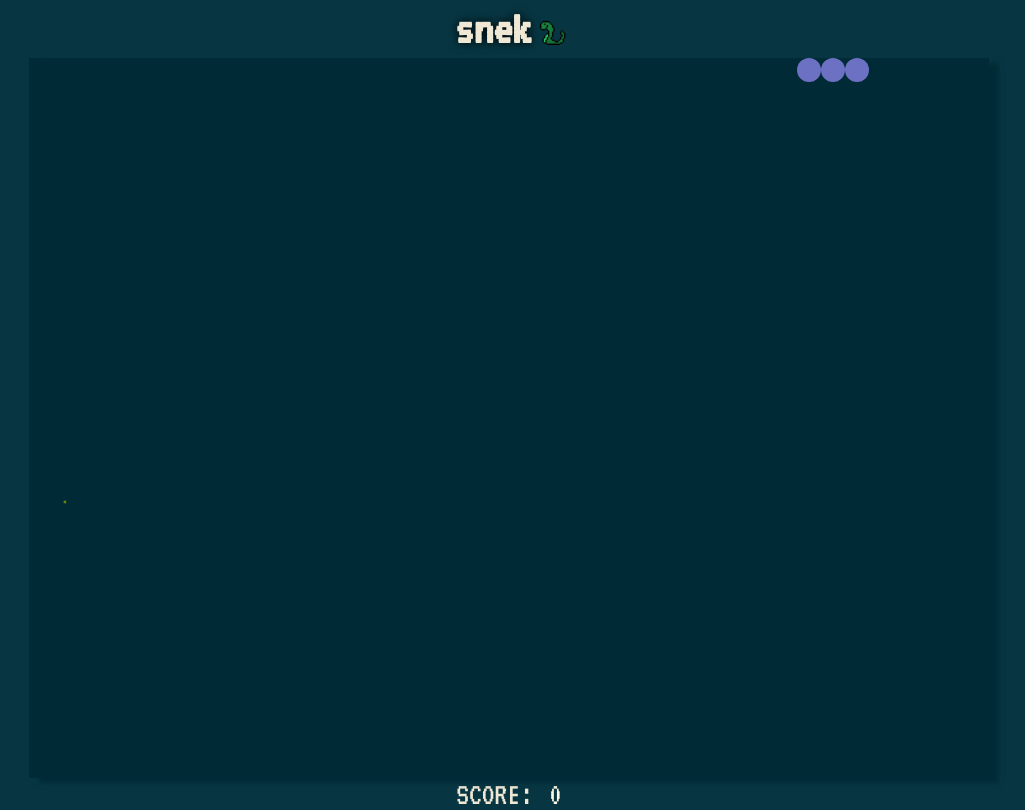
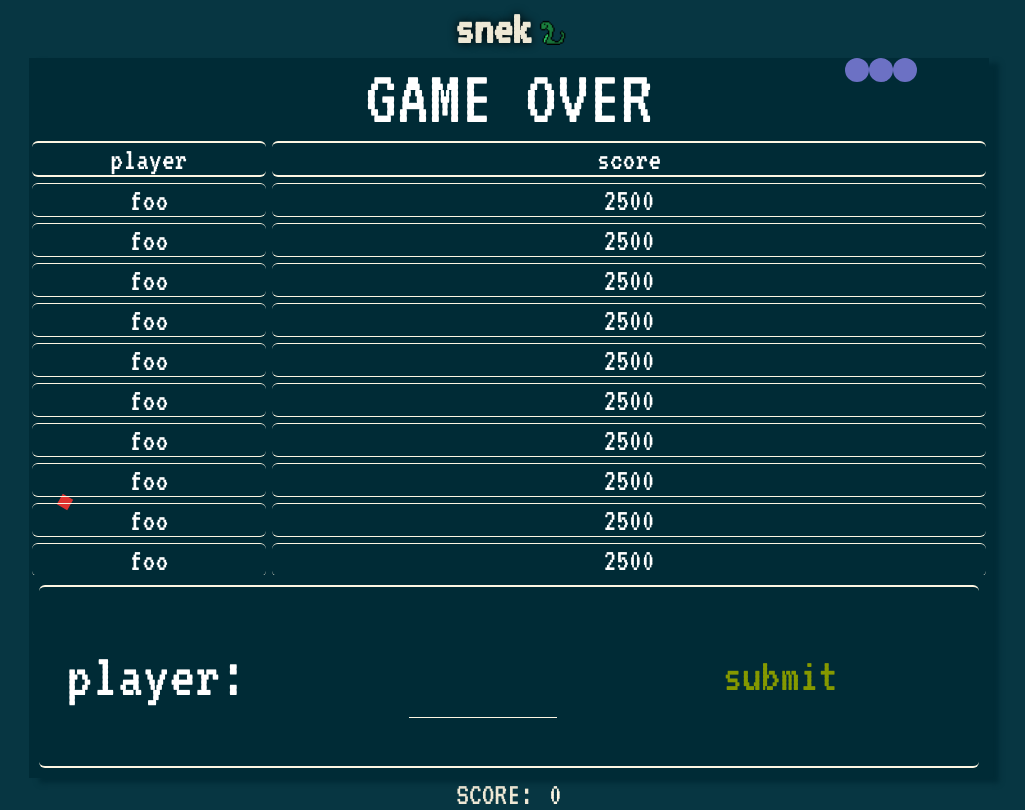
Before and after one commit to 9ziggy9/snek-js, a website with bundled scripts: page client/index.html in a window 1280 px wide. Shown: the whole page, without its empty margins (131-1156 px from the left). Built offline with nearby package versions, Linux system fonts and the light colour scheme.

Commit message:
ridiculous amount of work on leaderboard ui

```diff
--- a/client/index.html
+++ b/client/index.html
@@ -31,8 +31,48 @@
       </div>
       <div id="game-container">
 	<div id="game-grid">
-	  <div id="splash">
+	  <div id="splash-bonus">
 	    <div class="bonus-text">BONUS!</div>
+	  </div>
+	  <div id="splash-score">
+	    <div class="score-form">
+	      <div id="high-score-game-over">
+		GAME OVER
+	      </div>
+	      <div id="high-score-left">
+		<div class="left-score-title">player</div>
+		<div class="left-score-entry">foo</div>
+		<div class="left-score-entry">foo</div>
+		<div class="left-score-entry">foo</div>
+		<div class="left-score-entry">foo</div>
+		<div class="left-score-entry">foo</div>
+		<div class="left-score-entry">foo</div>
+		<div class="left-score-entry">foo</div>
+		<div class="left-score-entry">foo</div>
+		<div class="left-score-entry">foo</div>
+		<div class="left-score-entry">foo</div>
+	      </div>
+	      <div id="high-score-right">
+		<div class="left-score-title">score</div>
+		<div class="left-score-entry">2500</div>
+		<div class="left-score-entry">2500</div>
+		<div class="left-score-entry">2500</div>
+		<div class="left-score-entry">2500</div>
+		<div class="left-score-entry">2500</div>
+		<div class="left-score-entry">2500</div>
+		<div class="left-score-entry">2500</div>
+		<div class="left-score-entry">2500</div>
+		<div class="left-score-entry">2500</div>
+		<div class="left-score-entry">2500</div>
+	      </div>
+	      <div id="high-score-input">
+		<div id="high-score-input-prompt">player: </div>
+		<form action="" method="get" id="high-score-input-form">
+		  <input type="text" id="score-input" maxlength="3">
+		  <input type="submit" value="submit" id="score-submit">
+		</form>
+	      </div>
+	    </div>
 	  </div>
 	</div>
 	<div id="score-area">
--- a/client/style.css
+++ b/client/style.css
@@ -35,6 +35,10 @@
     --my-violet: #6c71c4;
     --my-orange: #cb4b16;
     --my-yellow: #b58900;
+}
+
+::-webkit-scrollbar {
+    display: none;
 }
 
 body {
@@ -98,7 +102,7 @@ h1 {
     grid-template-rows: repeat(30, 1.5em);
 }
 
-#splash {
+#splash-bonus, #splash-score {
     display: flex;
     justify-content: center;
     align-items: center;
@@ -113,6 +117,165 @@ h1 {
     color: rgba(255,255,255,1);
     font-size: 10rem;
     visibility: hidden;
+}
+
+.score-form {
+    position: absolute;
+    display: grid;
+    grid-template-columns: 1fr 3fr;
+    grid-template-rows: 1fr 6fr 2fr;
+    z-index: 2;
+    color: rgba(255,255,255,1);
+    width: 100%;
+    height: 100%;
+    visibility: visible;
+    animation-name: fade-in;
+    animation-duration: 1s;
+}
+
+@keyframes fade-in {
+    from {
+	opacity: 0%;
+    }
+    to {
+	opacity: 100%;
+    }
+}
+
+#high-score-left {
+    display: grid;
+    grid-template-rows: repeat(11, 1fr);
+    overflow-y: scroll;
+    scrollbar: hidden;
+}
+
+.left-score-entry {
+    display: flex;
+    align-items: center;
+    justify-content: center;
+    border-top: 1px solid var(--my-light-white);
+    border-bottom: 1px solid var(--my-light-white);
+    border-radius: 6px;
+    margin:3px;
+    font-size: 2em;
+}
+
+.left-score-title {
+    display: flex;
+    align-items: center;
+    justify-content: center;
+    border-top: 2px solid var(--my-light-white);
+    border-bottom: 2px solid var(--my-light-white);
+    border-radius: 6px;
+    margin:3px;
+    font-size: 2em;
+}
+
+#high-score-right {
+    display: grid;
+    grid-template-rows: repeat(11, 1fr);
+    overflow-y: scroll;
+    scrollbar: hidden;
+}
+
+.right-score-entry {
+    display: flex;
+    align-items: center;
+    justify-content: center;
+    border-top: 1px solid var(--my-light-white);
+    border-bottom: 1px solid var(--my-light-white);
+    border-radius: 6px;
+    margin:3px;
+    font-size: 2em;
+}
+
+.right-score-title {
+    display: flex;
+    align-items: center;
+    justify-content: center;
+    border-top: 2px solid var(--my-light-white);
+    border-bottom: 2px solid var(--my-light-white);
+    border-radius: 6px;
+    margin:3px;
+    font-size: 2em;
+}
+
+.right-score-entry:hover, .left-score-entry:hover {
+    background-color: var(--my-green);
+}
+
+#high-score-input {
+    grid-row-start: 3;
+    grid-row-end: 4;
+    grid-column-start: 1;
+    grid-column-end: 3;
+    border-top: 2px solid var(--my-light-white);
+    border-bottom: 2px solid var(--my-light-white);
+    border-radius: 6px;
+    margin: 10px;
+    display: grid;
+    grid-template-columns: 1fr 3fr;
+}
+
+#high-score-input-prompt {
+    display: flex;
+    align-items: center;
+    justify-content: center;
+    font-size: 4em;
+    color: rgba(255,255,255,1);
+}
+
+#high-score-input-form {
+    display: flex;
+    padding: 3em;
+    align-items: center;
+    justify-content: center;
+}
+
+form input[type="text"] {
+    text-transform: lowercase;
+}
+
+#score-input {
+    background: transparent;
+    font-size: 5em;
+    color: var(--my-light-white);
+    font-family:  "VT323", monospace;
+    width: 4.5ch; /* <--- DONT FORGET!!!! */
+    border: none;
+    border-bottom: 1px solid var(--my-light-white);
+    color: var(--my-green);
+    letter-spacing: 0.5ch;
+    margin-right:2em;
+}
+
+#score-input:focus, #score-submit:focus {
+    outline: none;
+}
+
+
+#score-submit {
+    border: none;
+    background: transparent;
+    font-size: 3em;
+    color: var(--my-green);
+    font-family:  "VT323", monospace;
+}
+
+#score-submit:hover {
+    background-color: var(--my-green);
+    color: var(--my-light-white);
+}
+
+#high-score-game-over {
+    grid-row-start: 1;
+    grid-row-end: 2;
+    grid-column-start: 1;
+    grid-column-end: 3;
+    display: flex;
+    align-items: center;
+    justify-content: center;
+    font-size: 5rem;
 }
 
 @keyframes bonus-splash {
```
Also changed, not shown: 1 other file.
